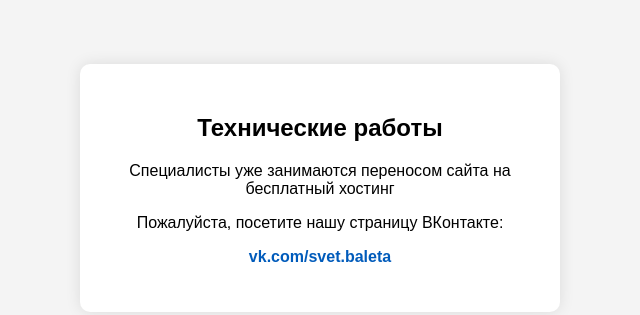
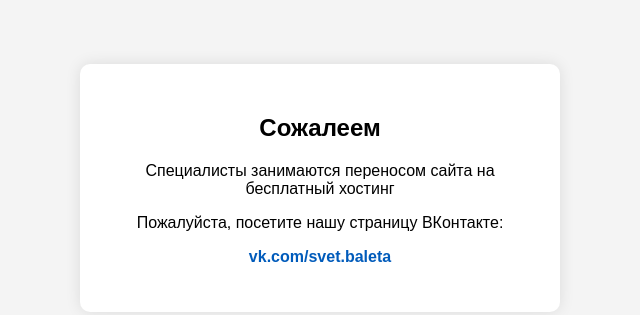
Before and after one commit to donvint-bit/donvint-bit.github.io, a plain HTML site: page index.html in a window 1280 px wide. Shown: the part 212-527 px from the top of the page, without its empty margins (320-960 px from the left). Drawn offline with Linux system fonts and the light colour scheme.

Commit message:
Update index.html

```diff
--- a/index.html
+++ b/index.html
@@ -30,8 +30,8 @@
 </head>
 <body>
   <div class="box">
-    <h2>Технические работы</h2>
-    <p>Специалисты уже занимаются переносом сайта на бесплатный хостинг</p>
+    <h2>Сожалеем</h2>
+    <p>Специалисты занимаются переносом сайта на бесплатный хостинг</p>
     <p>Пожалуйста, посетите нашу страницу ВКонтакте:</p>
     <p><a href="https://vk.com/svet.baleta" target="_blank">vk.com/svet.baleta</a></p>
   </div>
```
